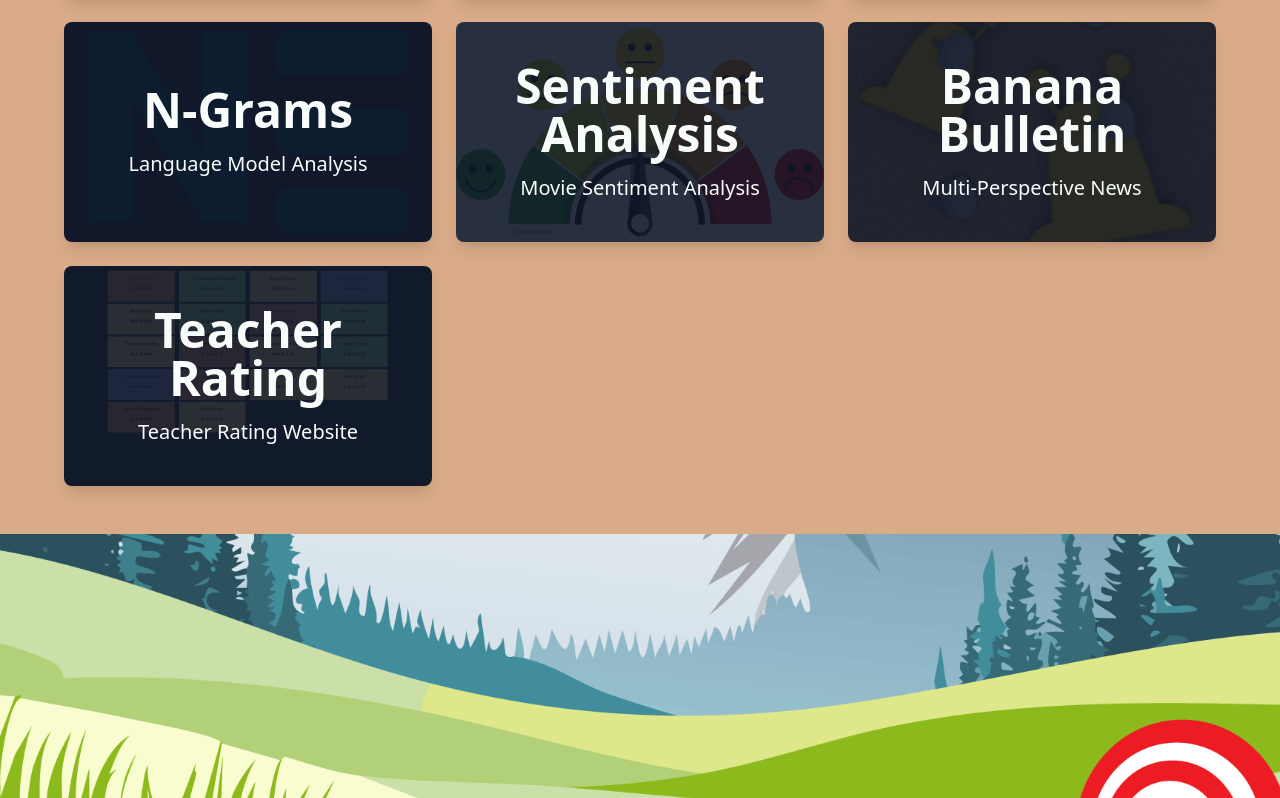
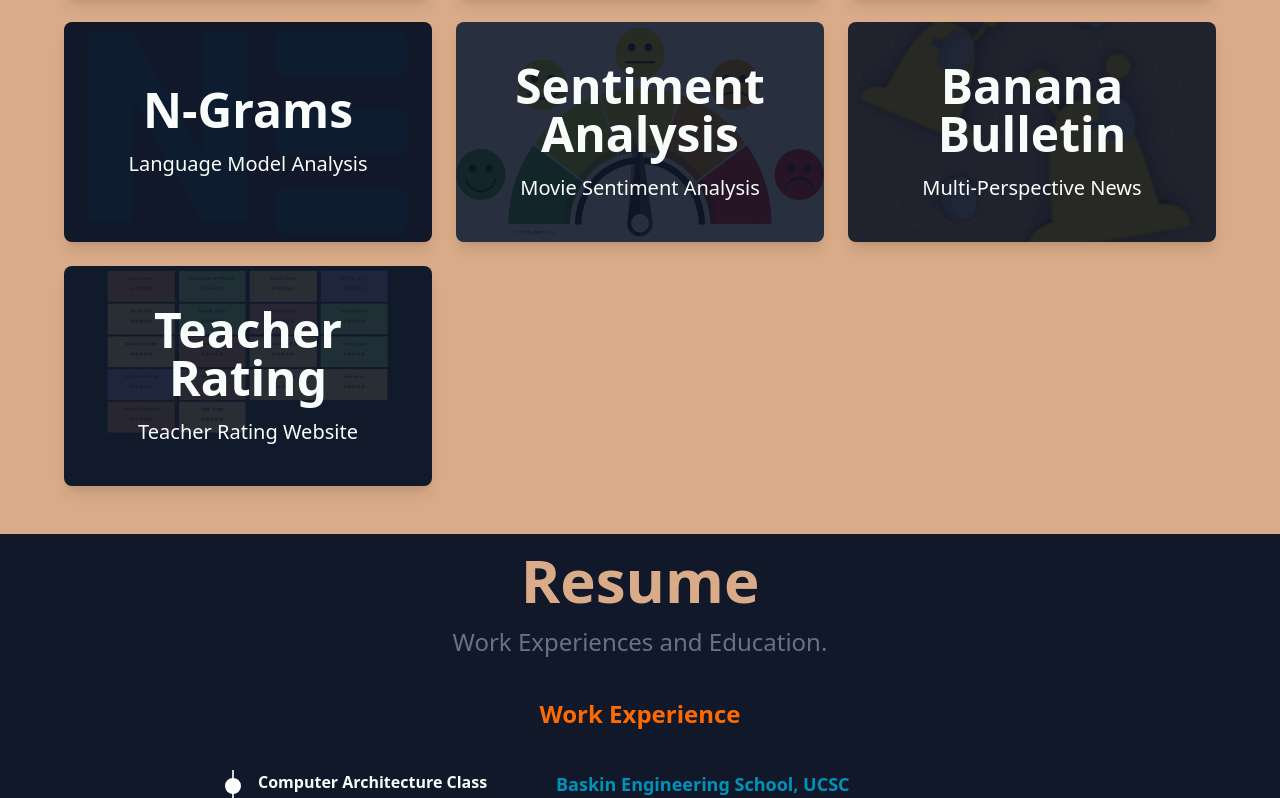
Before and after one commit to Navodit1603/NavoditPortfolio, a React (Vite) app: page / in a window 1280 px wide. Shown: the part 2002-2800 px from the top of the page. Built offline with nearby package versions, Linux system fonts and the light colour scheme.

Commit message:
update resume and make resume section

```diff
--- a/src/App.tsx
+++ b/src/App.tsx
@@ -5,7 +5,7 @@ import './App.css'
 import Home from './components/Home';
 import About from './components/About';
 import Projects from './components/Projects';
-import Skills from './components/Skills';
+import Resume from './components/Resume';
 
 function App() {
 
@@ -14,7 +14,7 @@ function App() {
             <Home />
             <About />
             <Projects />
-            <Skills />
+            <Resume />
         </div>
     );
 }
--- /dev/null
+++ b/src/components/Resume.tsx
@@ -0,0 +1,68 @@
+import Timeline from "./Timeline";
+
+const workExperience = [
+  {
+    role: "Computer Architecture Class Grader",
+    date: "March 2025 - June 2025",
+    company: "Baskin Engineering School, UCSC",
+    description:
+      "Worked with professors and TAs to grade assignments and exams for the Computer Architecture class. Provided feedback to students on their work and helped clarify concepts.",
+  },
+  {
+    role: "Computer Architecture Class Grader",
+    date: "September 2024 - June 2025",
+    company: "Baskin Engineering School, UCSC",
+    description:
+      "Tutored students in computer architecture topics such as CPU design, memory hierarchy, pipelining, and ISA, while leading discussions on performance trade-offs. Provided feedback on assembly code and collaborated with faculty to support over 30 students across multiple sections.",
+  },
+  {
+    role: "Coding Instructor",
+    date: "June 2024 – August 2024",
+    company: "Coding4Youth Inc.",
+    description:
+      "Taught programming fundamentals in Python, HTML, Roblox Lua, and Scratch to students aged 7–17 through personalized one-on-one and group lessons. Designed custom projects, provided hands-on debugging support, and fostered problem-solving skills and coding confidence.",
+  },
+];
+
+
+const education = [
+    {
+        role: "Master's Degree",
+        date: "Starting Sepember 2025",
+        company: "University of California, Santa Cruz",
+        description: "Pursuing a Master's in Natural Language Processing at the Silicon Valley extension campus, focusing on advanced NLP techniques and applications.",
+    },
+    {
+        role: "Bachelor's Degree",
+        date: "September 2022 - June 2025",
+        company: "University of California, Santa Cruz",
+        description: "Graduated with a Bachelor of Science in Computer Science. Relevant coursework includes Artificial Intelligence, Intro to Natural Language Processing, Machine Learning, Principles of Computer Systems Design, Computer Architecture. Competed in multiple CruzHacks hackathons, winning 2nd place in January 2024.",
+    },
+    {
+        role: "High School Diploma",
+        date: "October 2018 - June 2022",
+        company: "Del Norte High School, San Diego, CA",
+        description: "Focused on strengthening foundational knowledge in STEM, with an emphasis on AP Calculus and AP Computer Science Principles and A. Volunteered to help tutor elementary and middle school children in Math.",
+    },
+]
+
+export default function Resume() {
+  return (
+    <div className="bg-[#101829] min-h-screen">
+      <div className="relative max-w-4xl mx-auto px-4 pt-4 pb-4">
+        <h1 className="text-[#D9AB88] text-4xl sm:text-5xl md:text-6xl font-bold text-center mb-4">
+          Resume
+        </h1>
+        <p className="text-center text-gray-500 mb-10 text-2xl">
+          Work Experiences and Education.
+        </p>
+
+        <h3 className="text-2xl font-bold text-orange-500 mb-10 text-center">Work Experience</h3>
+        <Timeline items={workExperience} />
+
+        <h3 className="text-2xl font-bold text-orange-500 mb-10 text-center">Education</h3>
+        <Timeline items={education} />
+      </div>
+    </div>
+  );
+}
--- a/src/components/Skills.tsx
+++ /dev/null
@@ -1,14 +0,0 @@
-import bg4 from "../assets/backgrounds/bg4.png"
-
-export default function Skills(){
-    return(
-        <div>
-            <div
-                className="w-full h-screen bg-cover bg-center"
-                style={{ backgroundImage: `url(${bg4})` }}
-            >
-
-            </div>
-        </div>
-    )
-}
--- /dev/null
+++ b/src/components/Timeline.tsx
@@ -0,0 +1,25 @@
+import React from "react";
+import TimelineItem from "./TimelineItem";
+
+interface TimelineEntry {
+  role: string;
+  date: string;
+  company: string;
+  description: string;
+}
+
+interface TimelineProps {
+  items: TimelineEntry[];
+}
+
+const Timeline: React.FC<TimelineProps> = ({ items }) => {
+  return (
+    <div className="relative border-l-2 border-gray-300 ml-6">
+      {items.map((item, index) => (
+        <TimelineItem key={index} {...item} />
+      ))}
+    </div>
+  );
+};
+
+export default Timeline;
--- /dev/null
+++ b/src/components/TimelineItem.tsx
@@ -0,0 +1,30 @@
+import React from "react";
+// import { Briefcase } from "lucide-react";
+
+interface Props {
+  role: string;
+  date: string;
+  company: string;
+  description: string;
+}
+
+const TimelineItem: React.FC<Props> = ({ role, date, company, description }) => {
+  return (
+    <div className="mb-10 ml-6 flex items-start relative">
+         <span className="absolute -left-8.25 top-2 w-4 h-4 bg-[#F8FCFA] rounded-full border-4 border-white"></span>
+      {/* Content */}
+      <div className="flex flex-col md:flex-row md:items-start md:space-x-10 w-full">
+        <div className="w-full md:w-1/3 mb-2 md:mb-0">
+          <h4 className="font-semibold text-[#F8FCFA]">{role}</h4>
+          <p className="text-sm text-gray-500">{date}</p>
+        </div>
+        <div className="w-full md:w-2/3">
+          <h5 className="text-lg font-bold text-cyan-600">{company}</h5>
+          <p className="text-[#F8FCFA] mt-1">{description}</p>
+        </div>
+      </div>
+    </div>
+  );
+};
+
+export default TimelineItem;
```
Also changed, not shown: 1 other file (tests, documents, lock files or other folders).
